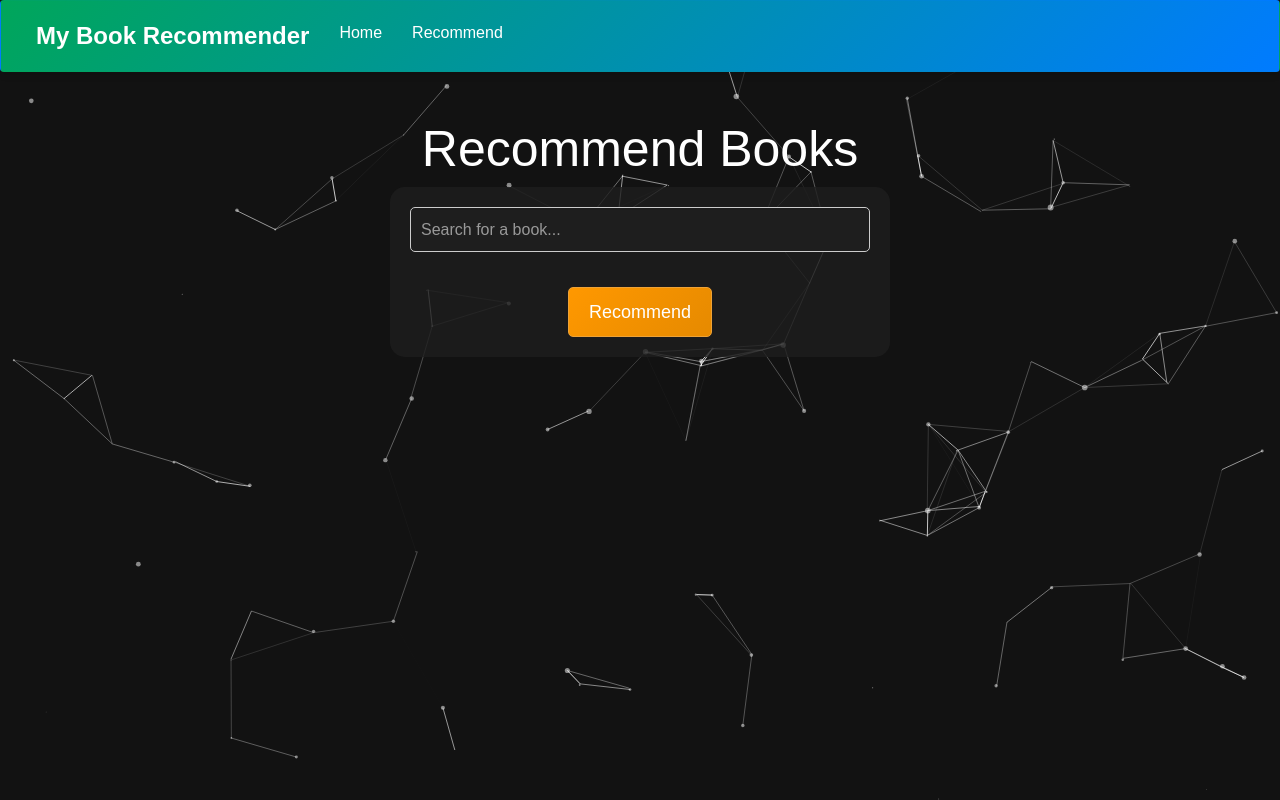
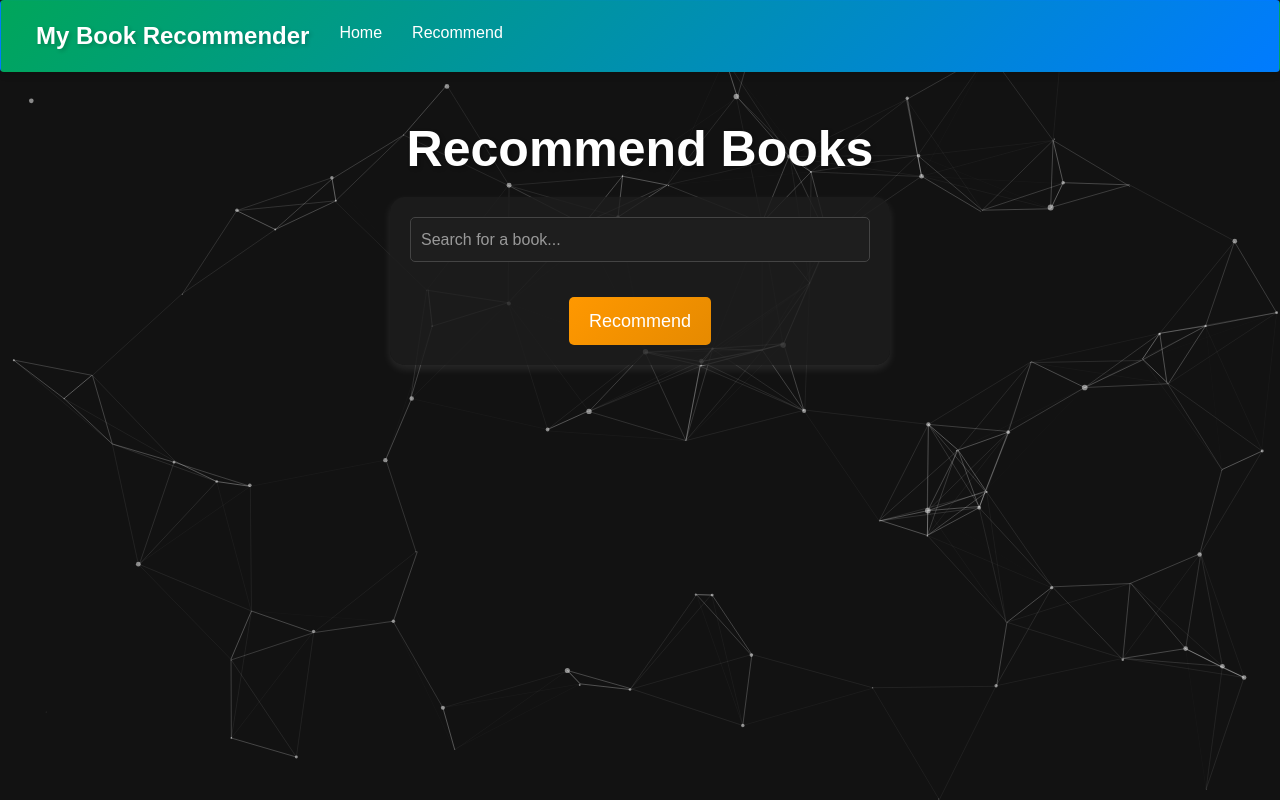
Before and after one commit to Abhinav-gupta-123/Book_Recommender_system_using_collaborative_filtering, a Flask app: page /recommend in a window 1280 px wide. Run offline with Flask 3, Linux system fonts and the light colour scheme; parts of the project's set-up code (start-up, migrations or seed data) failed here and were passed over.

Commit message:
Update recommend.html

```diff
--- a/templates/recommend.html
+++ b/templates/recommend.html
@@ -5,7 +5,7 @@
     <title>Book Recommender System</title>
     <meta name="viewport" content="width=device-width, initial-scale=1">
     <!-- Bootstrap CSS -->
-    <link rel="stylesheet" href="https://cdn.jsdelivr.net/npm/bootstrap@3.3.7/dist/css/bootstrap.min.css">
+    <link rel="stylesheet" href="https://cdn.jsdelivr.net/npm/bootstrap@3.3.7/dist/css/bootstrap.min.css" integrity="sha384-BVYiiSIFeK1dGmJRAkycuHAHRg32OmUcww7on3RYdg4Va+PmSTsz/K68vbdEjh4u" crossorigin="anonymous">
     <!-- Particle.js -->
     <script src="https://cdn.jsdelivr.net/particles.js/2.0.0/particles.min.js"></script>
     <style>
@@ -16,6 +16,8 @@
             margin: 0;
             overflow-x: hidden;
         }
+
+        /* Particle.js Container */
         #particles-js {
             position: fixed;
             width: 100%;
@@ -24,6 +26,7 @@
             left: 0;
             z-index: -1;
         }
+
         .navbar {
             background: linear-gradient(135deg, #00a65a, #007bff);
             padding: 10px 20px;
@@ -31,26 +34,41 @@
             position: relative;
             z-index: 1000;
         }
+
         .navbar-brand {
             font-size: 24px;
             font-weight: bold;
             color: white !important;
+            text-shadow: 2px 2px 4px rgba(0, 0, 0, 0.2);
         }
+
         .nav > li > a {
             color: white !important;
             font-size: 16px;
             padding: 12px 15px;
+            transition: background-color 0.3s ease;
         }
+
+        .nav > li > a:hover {
+            background-color: rgba(255, 255, 255, 0.2);
+            border-radius: 5px;
+        }
+
         .container {
             margin-top: 30px;
             position: relative;
             z-index: 1000;
         }
+
         h1 {
             font-size: 50px;
+            font-weight: bold;
             text-align: center;
+            margin-bottom: 20px;
             color: white;
+            text-shadow: 2px 2px 4px rgba(0, 0, 0, 0.3);
         }
+
         form {
             max-width: 500px;
             margin: 0 auto;
@@ -58,38 +76,64 @@
             background: rgba(30, 30, 30, 0.8);
             padding: 20px;
             border-radius: 15px;
+            box-shadow: 0 4px 8px rgba(255, 255, 255, 0.1);
         }
+
         input[type="text"] {
             height: 45px;
             border-radius: 5px;
+            border: 1px solid #444;
             padding: 10px;
             font-size: 16px;
             width: 100%;
             background-color: #1e1e1e;
             color: white;
+            transition: border-color 0.3s ease;
         }
+
+        input[type="text"]:focus {
+            border-color: #00a65a;
+            outline: none;
+        }
+
         input[type="submit"] {
             background: linear-gradient(135deg, #ff9800, #e68a00);
             color: white;
+            border: none;
             padding: 12px 20px;
             font-size: 18px;
             border-radius: 5px;
+            transition: transform 0.3s ease, box-shadow 0.3s ease;
             margin-top: 15px;
         }
+
+        input[type="submit"]:hover {
+            transform: translateY(-3px);
+            box-shadow: 0 4px 8px rgba(255, 152, 0, 0.3);
+        }
+
         .error-message {
             color: red;
-            font-size: 18px;
-            text-align: center;
-            margin-top: 20px;
+            font-weight: bold;
+            margin-top: 10px;
         }
+
         .card {
             background: linear-gradient(145deg, #1e1e1e, #2c2c2c);
             padding: 15px;
             border-radius: 15px;
             text-align: center;
             box-shadow: 0 4px 8px rgba(255, 255, 255, 0.1);
-            margin-top: 30px;
+            transition: transform 0.3s ease-in-out, box-shadow 0.3s ease-in-out;
+            position: relative;
+            overflow: hidden;
         }
+
+        .card:hover {
+            transform: translateY(-10px);
+            box-shadow: 0 8px 16px rgba(255, 255, 255, 0.2);
+        }
+
         .card img {
             width: 100%;
             height: 200px;
@@ -97,9 +141,18 @@
             border-radius: 10px;
             margin-bottom: 15px;
         }
+
+        .col-md-3 {
+            margin-top: 30px;
+        }
+
+        .text-white {
+            color: white;
+        }
     </style>
 </head>
 <body>
+    <!-- Particle.js Background -->
     <div id="particles-js"></div>
 
     <nav class="navbar">
@@ -111,24 +164,27 @@
     </nav>
 
     <div class="container">
-        <h1>Recommend Books</h1>
+        <h1 class="text-white">Recommend Books</h1>
+
         <form action="/recommend_books" method="post">
             <input name="user_input" type="text" class="form-control" placeholder="Search for a book..."><br>
             <input type="submit" class="btn btn-lg btn-warning" value="Recommend">
-        </form>
 
             {% if error_message %}
                 <p class="error-message">{{ error_message }}</p>
             {% endif %}
+        </form>
 
         <div class="row">
             {% if data %}
                 {% for i in data %}
                     <div class="col-md-3">
                         <div class="card">
+                            <div class="card-body">
                                 <img class="card-img-top" src="{{ i[2] }}" alt="Book Cover">
                                 <p class="text-white">{{ i[0] }}</p>
                                 <h4 class="text-white">{{ i[1] }}</h4>
+                            </div>
                         </div>
                     </div>
                 {% endfor %}
@@ -136,16 +192,26 @@
         </div>
     </div>
 
+    <!-- Particle.js Configuration -->
     <script>
         particlesJS('particles-js', {
             particles: {
-                number: { value: 80, density: { enable: true, value_area: 800 } },
+                number: {
+                    value: 80,
+                    density: { enable: true, value_area: 800 }
+                },
                 color: { value: '#ffffff' },
                 shape: { type: 'circle' },
                 opacity: { value: 0.5 },
                 size: { value: 3, random: true },
+                line_linked: { enable: true, distance: 150, color: '#ffffff', opacity: 0.4, width: 1 },
                 move: { enable: true, speed: 6 }
-            }
+            },
+            interactivity: {
+                detect_on: 'canvas',
+                events: { onhover: { enable: true, mode: 'repulse' } }
+            },
+            retina_detect: true
         });
     </script>
 </body>
```
Lines whose indentation alone changed are shown as unchanged.
